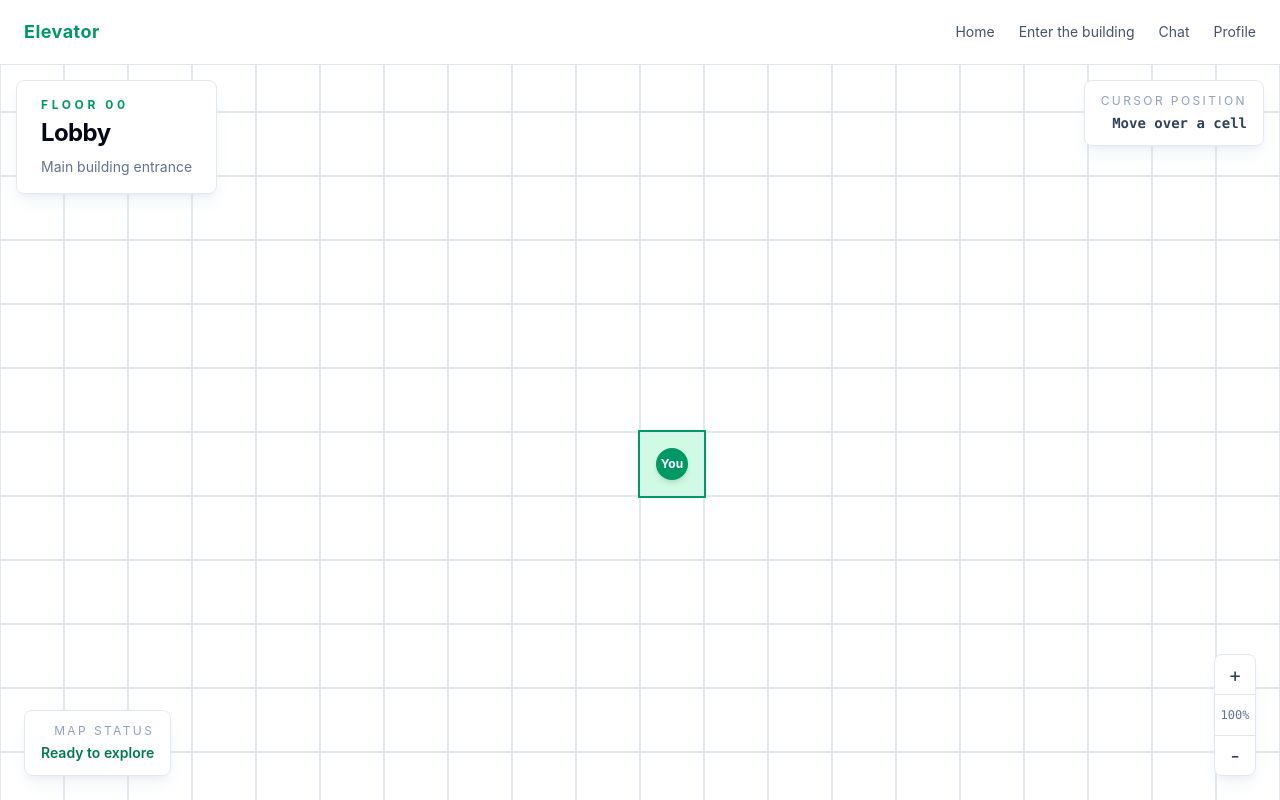
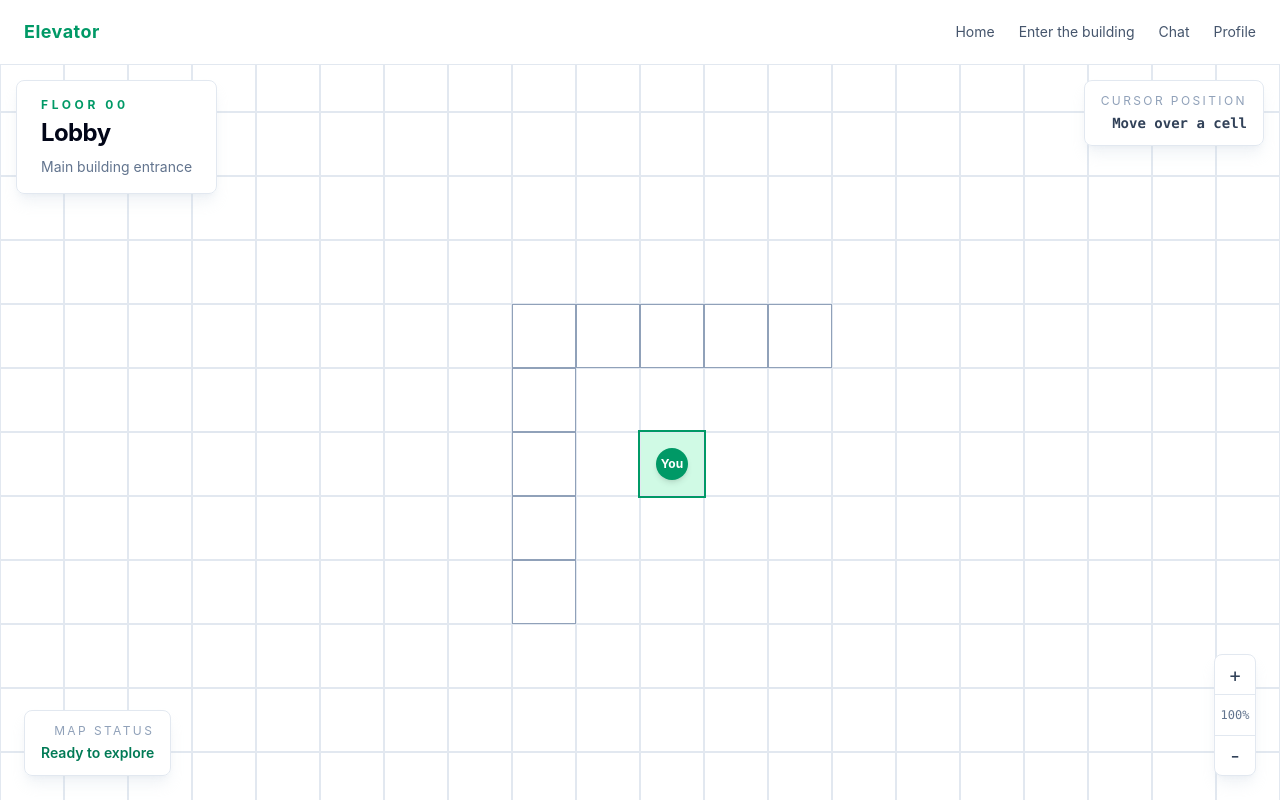
Before and after one commit to x90q/elevatorio, a Next.js app: page /world in a window 1280 px wide. Built offline with nearby package versions, Linux system fonts and the light colour scheme.

Commit message:
feat: add blocked cells to pathfinding

```diff
--- a/src/components/world/WorldViewport.tsx
+++ b/src/components/world/WorldViewport.tsx
@@ -8,6 +8,17 @@ const ZOOM_STEP = 0.1;
 const GRID_SIZE = 60;
 const CELL_SIZE = 64;
 const DRAG_THRESHOLD = 4;
+const BLOCKED_CELLS = new Set([
+    "28:28",
+    "28:29",
+    "28:30",
+    "28:31",
+    "28:32",
+    "29:28",
+    "30:28",
+    "31:28",
+    "32:28",
+]);
 
 type Point = {
     x: number;
@@ -24,7 +35,8 @@ function isFree(position: CellPosition) {
         position.row >= 0 &&
         position.row < GRID_SIZE &&
         position.column >= 0 &&
-        position.column < GRID_SIZE
+        position.column < GRID_SIZE &&
+        !BLOCKED_CELLS.has(`${position.row}:${position.column}`)
     );
 }
 
@@ -101,7 +113,11 @@ export default function WorldViewport() {
     const isMoving = useRef(false);
 
     async function movePlayer(target: CellPosition) {
-        if (isMoving.current || (target.row === playerPosition.row && target.column === playerPosition.column)) {
+        if (
+            !isFree(target) ||
+            isMoving.current ||
+            (target.row === playerPosition.row && target.column === playerPosition.column)
+        ) {
             return;
         }
 
@@ -255,18 +271,22 @@ export default function WorldViewport() {
                             const column = index % GRID_SIZE;
                             const isHovered = hoveredCell?.row === row && hoveredCell.column === column;
                             const isPlayer = playerPosition.row === row && playerPosition.column === column;
+                            const isFreeCell = isFree({ row, column });
 
                             return (
                                 <button
                                     key={`${row}-${column}`}
                                     type="button"
-                                    className={`size-16 border border-slate-200 transition-colors ${isDragging ? "cursor-grabbing" : "cursor-default"} ${isPlayer
+                                    className={`size-16 border transition-colors ${isDragging ? "cursor-grabbing" : "cursor-default"} ${isFreeCell ? "border-slate-200" : "border-slate-400 hover:z-10 hover:ring-2 hover:ring-red-500"} ${isPlayer
                                         ? "z-20 bg-emerald-100 ring-2 ring-emerald-600"
-                                        : isHovered
-                                            ? "z-10 bg-emerald-300/80 ring-2 ring-emerald-600"
-                                            : "bg-white hover:bg-emerald-100"
+                                        : !isFreeCell
+                                            ? "bg-white"
+                                            : isHovered
+                                                ? "z-10 bg-emerald-300/80 ring-2 ring-emerald-600"
+                                                : "bg-white hover:bg-emerald-100"
                                         }`}
                                     aria-label={`Cell ${column + 1}, ${row + 1}`}
+                                    title={isFreeCell ? undefined : "Blocked cell"}
                                     onMouseEnter={() => setHoveredCell({ row, column })}
                                     onMouseLeave={() => setHoveredCell(null)}
                                     onDoubleClick={() => movePlayer({ row, column })}
```
